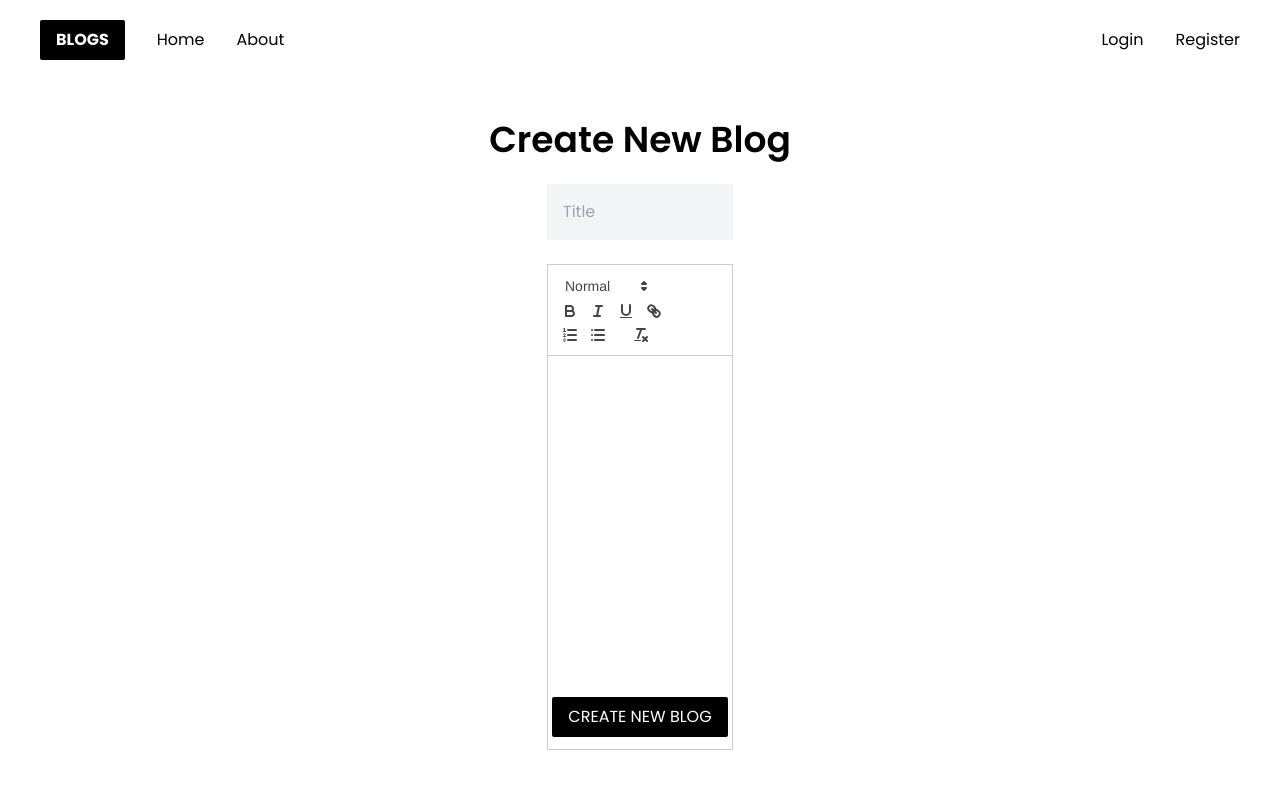
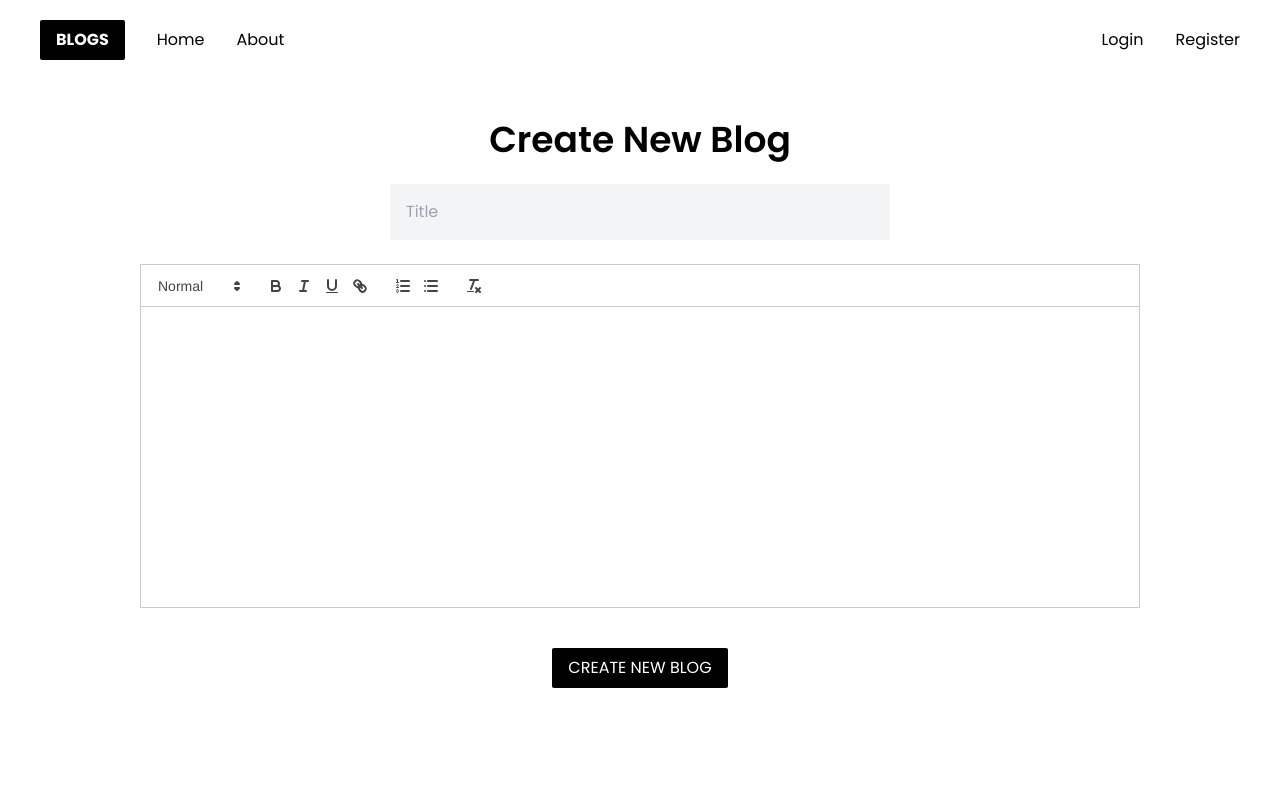
Before and after one commit to ashmeetsmonga/nextjs-fullstack-blogs, a Next.js app: page /create in a window 1280 px wide. Shown: the top 788 px of the page. Built offline with nearby package versions, Linux system fonts and the light colour scheme; no server answers.

Commit message:
reactquill ui corrected

```diff
--- a/app/create/page.tsx
+++ b/app/create/page.tsx
@@ -29,7 +29,7 @@ const CreatePage = () => {
   };
 
   return (
-    <div className="flex flex-col items-center gap-4 lg:gap-6">
+    <div className="flex w-full max-w-[1000px] flex-col items-center gap-4 lg:gap-6">
       <h1 className="text-2xl font-semibold lg:text-4xl">Create New Blog</h1>
       <input
         className="w-full rounded-sm bg-gray-100 p-4 text-xs outline-none focus:outline-none lg:w-1/2 lg:text-base"
@@ -38,12 +38,9 @@ const CreatePage = () => {
         value={title}
         onChange={(e) => setTitle(e.target.value)}
       />
-      <ReactQuill
-        value={body}
-        onChange={setBody}
-        className="w-full lg:w-1/2"
-        theme="snow"
-      />
+      <div className="w-full">
+        <ReactQuill value={body} onChange={setBody} theme="snow" />
+      </div>
       <button
         onClick={onSubmit}
         className="mt-4 w-fit rounded-sm bg-black px-4 py-2 uppercase text-white"
--- a/app/layout.tsx
+++ b/app/layout.tsx
@@ -24,7 +24,7 @@ export default function RootLayout({
       <body className={`min-h-screen ${poppins.className}`}>
         <ToasterProvider />
         <Navbar />
-        <div className="flex w-full justify-center p-5 md:p-10">{children}</div>
+        <div className="flex w-full justify-center p-5 lg:p-10">{children}</div>
       </body>
     </html>
   );
```
